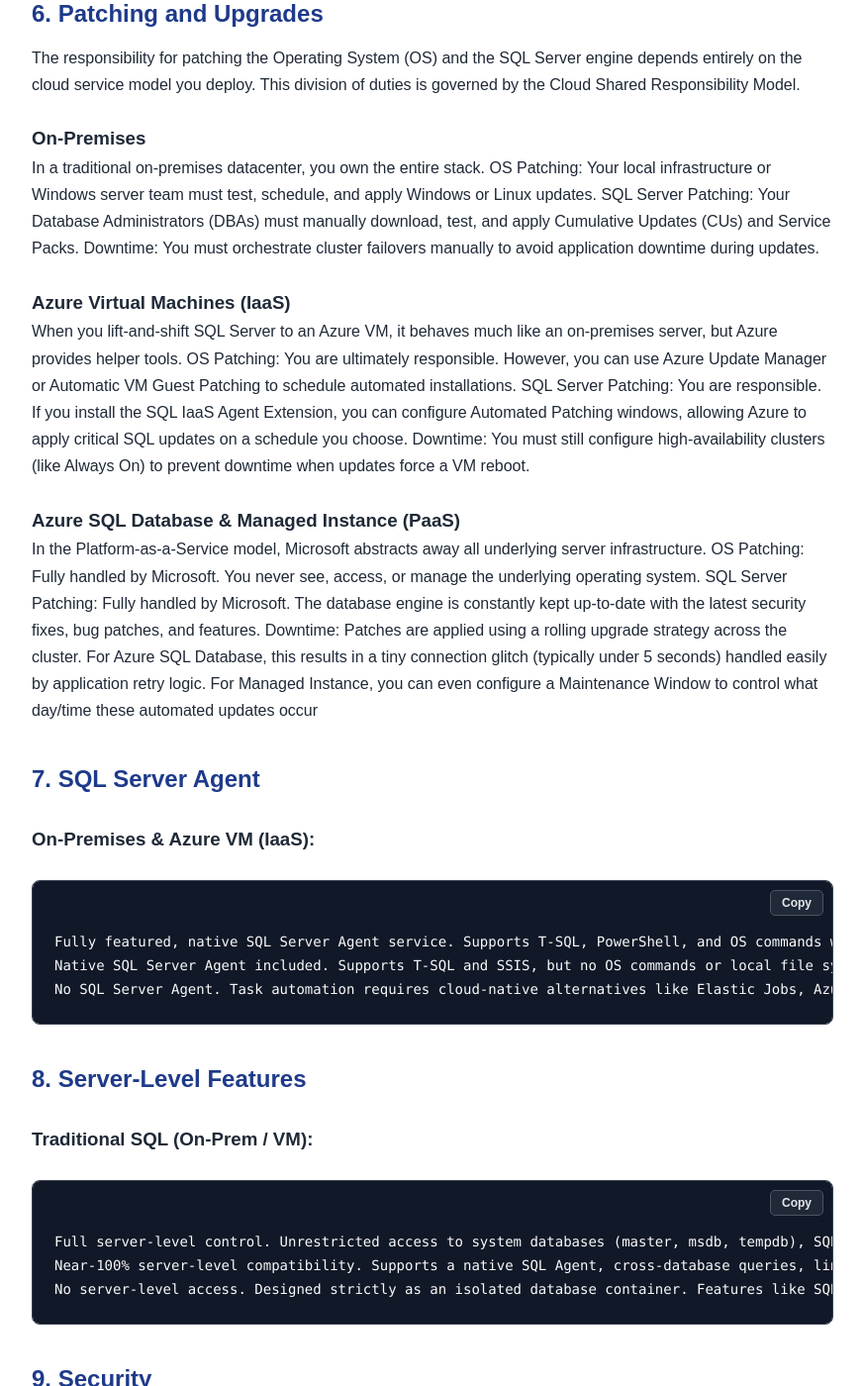
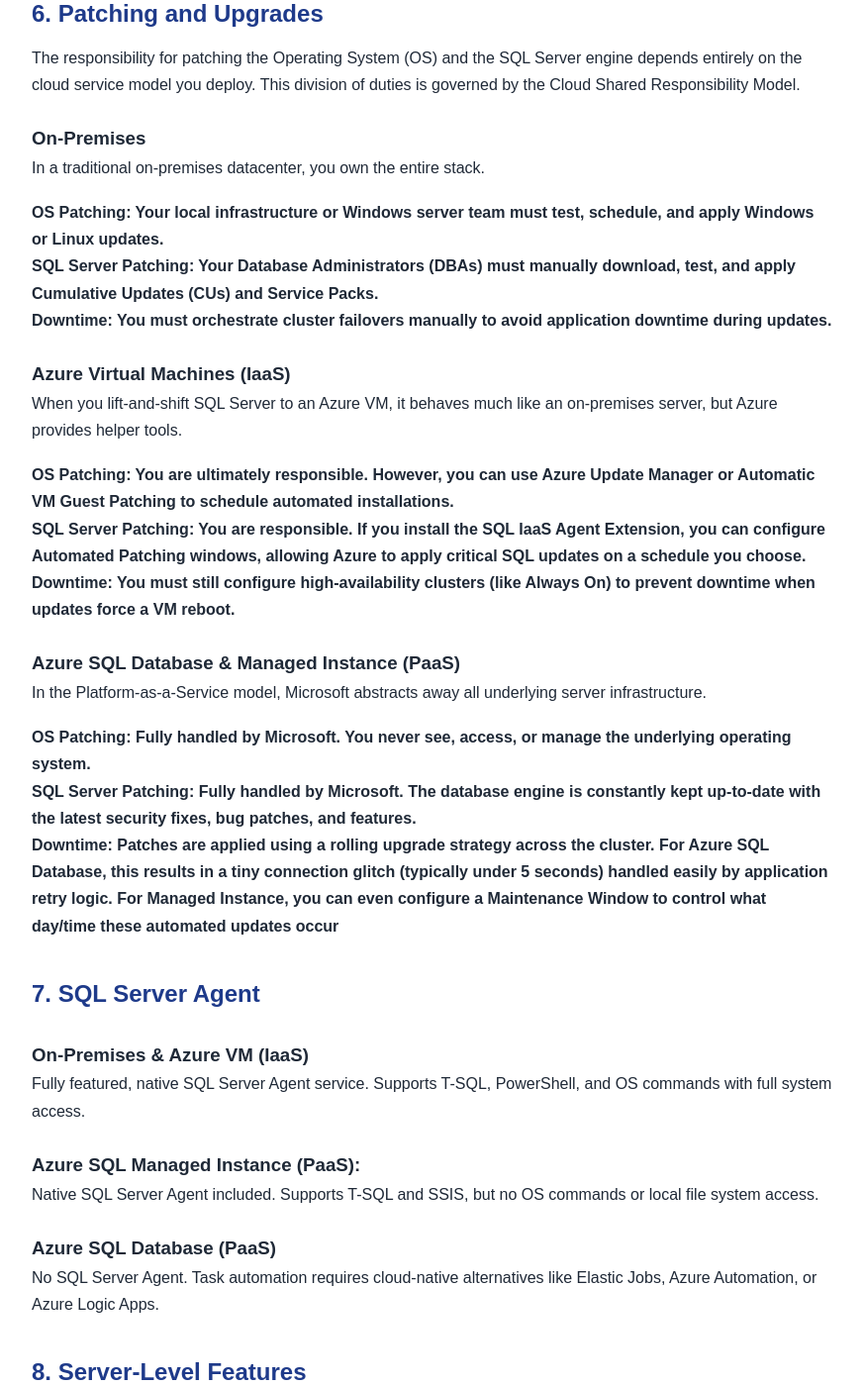
Before and after one commit to SQLProInsights/sqlproinsights.github.io, a Jekyll site: the page built from _posts/2026-08-19-azure-sql-database-vs-sql-server.md, in a window 1280 px wide and 1400 px high, scrolled down 2645 px. Shown: the whole window at 99% size, without its empty margins (203-1076 px from the left). Built offline with Jekyll 4.4.1, drawn with Linux system fonts in a browser that asks for light colours; part of the change alters nothing that is shown; some of the changed text lies outside the part shown.

Commit message:
Revise patching and SQL Server Agent details
Updated sections on OS patching, SQL Server patching, and downtime responsibilities across different deployment models. Enhanced clarity on SQL Server Agent features and server-level access in Azure SQL services.

```diff
--- a/_posts/2026-08-19-azure-sql-database-vs-sql-server.md
+++ b/_posts/2026-08-19-azure-sql-database-vs-sql-server.md
@@ -76,37 +76,37 @@ The responsibility for patching the Operating System (OS) and the SQL Server eng
 
 ### On-Premises
 In a traditional on-premises datacenter, you own the entire stack.
-	OS Patching: Your local infrastructure or Windows server team must test, schedule, and apply Windows or Linux updates.
-	SQL Server Patching: Your Database Administrators (DBAs) must manually download, test, and apply Cumulative Updates (CUs) and Service Packs.
-	Downtime: You must orchestrate cluster failovers manually to avoid application downtime during updates.
+#### OS Patching: Your local infrastructure or Windows server team must test, schedule, and apply Windows or Linux updates.
+#### SQL Server Patching: Your Database Administrators (DBAs) must manually download, test, and apply Cumulative Updates (CUs) and Service Packs.
+#### Downtime: You must orchestrate cluster failovers manually to avoid application downtime during updates.
 ### Azure Virtual Machines (IaaS)
 When you lift-and-shift SQL Server to an Azure VM, it behaves much like an on-premises server, but Azure provides helper tools.
-	OS Patching: You are ultimately responsible. However, you can use Azure Update Manager or Automatic VM Guest Patching to schedule automated installations.
-	SQL Server Patching: You are responsible. If you install the SQL IaaS Agent Extension, you can configure Automated Patching windows, allowing Azure to apply critical SQL updates on a schedule you choose.
-	Downtime: You must still configure high-availability clusters (like Always On) to prevent downtime when updates force a VM reboot.
+#### OS Patching: You are ultimately responsible. However, you can use Azure Update Manager or Automatic VM Guest Patching to schedule automated installations.
+#### SQL Server Patching: You are responsible. If you install the SQL IaaS Agent Extension, you can configure Automated Patching windows, allowing Azure to apply critical SQL updates on a schedule you choose.
+#### Downtime: You must still configure high-availability clusters (like Always On) to prevent downtime when updates force a VM reboot.
 ### Azure SQL Database & Managed Instance (PaaS)
 In the Platform-as-a-Service model, Microsoft abstracts away all underlying server infrastructure.
-	OS Patching: Fully handled by Microsoft. You never see, access, or manage the underlying operating system.
-	SQL Server Patching: Fully handled by Microsoft. The database engine is constantly kept up-to-date with the latest security fixes, bug patches, and features.
-	Downtime: Patches are applied using a rolling upgrade strategy across the cluster. For Azure SQL Database, this results in a tiny connection glitch (typically under 5 seconds) handled easily by application retry logic. For 	Managed Instance, you can even configure a Maintenance Window to control what day/time these automated updates occur
+#### OS Patching: Fully handled by Microsoft. You never see, access, or manage the underlying operating system.
+#### SQL Server Patching: Fully handled by Microsoft. The database engine is constantly kept up-to-date with the latest security fixes, bug patches, and features.
+#### Downtime: Patches are applied using a rolling upgrade strategy across the cluster. For Azure SQL Database, this results in a tiny connection glitch (typically under 5 seconds) handled easily by application retry logic. For Managed Instance, you can even configure a Maintenance Window to control what day/time these automated updates occur
 
 ## 7. SQL Server Agent
 
-### On-Premises & Azure VM (IaaS):
-	Fully featured, native SQL Server Agent service. Supports T-SQL, PowerShell, and OS commands with full system access.
+### On-Premises & Azure VM (IaaS)
+Fully featured, native SQL Server Agent service. Supports T-SQL, PowerShell, and OS commands with full system access.
 ### Azure SQL Managed Instance (PaaS):
-	Native SQL Server Agent included. Supports T-SQL and SSIS, but no OS commands or local file system access.
-### Azure SQL Database (PaaS):
-	No SQL Server Agent. Task automation requires cloud-native alternatives like Elastic Jobs, Azure Automation, or Azure Logic Apps.
+Native SQL Server Agent included. Supports T-SQL and SSIS, but no OS commands or local file system access.
+### Azure SQL Database (PaaS)
+No SQL Server Agent. Task automation requires cloud-native alternatives like Elastic Jobs, Azure Automation, or Azure Logic Apps.
 
 ## 8. Server-Level Features
 
-### Traditional SQL (On-Prem / VM):
-	Full server-level control. Unrestricted access to system databases (master, msdb, tempdb), SQL Server Agent, linked servers, file system directories, cross-database queries, and windows authentication.
-### Azure SQL Managed Instance (PaaS):
-	Near-100% server-level compatibility. Supports a native SQL Agent, cross-database queries, linked servers, and Service Broker. However, file system paths are restricted (replaced by Azure Blob Storage), and system settings are 	managed by Microsoft.
-### Azure SQL Database (PaaS):
-	No server-level access. Designed strictly as an isolated database container. Features like SQL Agent, linked servers, cross-database queries (via 3-part names), and instance-level system configurations do not exist.
+### Traditional SQL (On-Prem / VM)
+Full server-level control. Unrestricted access to system databases (master, msdb, tempdb), SQL Server Agent, linked servers, file system directories, cross-database queries, and windows authentication.
+### Azure SQL Managed Instance (PaaS)
+Near-100% server-level compatibility. Supports a native SQL Agent, cross-database queries, linked servers, and Service Broker. However, file system paths are restricted (replaced by Azure Blob Storage), and system settings are managed by Microsoft.
+### Azure SQL Database (PaaS)
+No server-level access. Designed strictly as an isolated database container. Features like SQL Agent, linked servers, cross-database queries (via 3-part names), and instance-level system configurations do not exist.
 
 ## 9. Security
 
```
